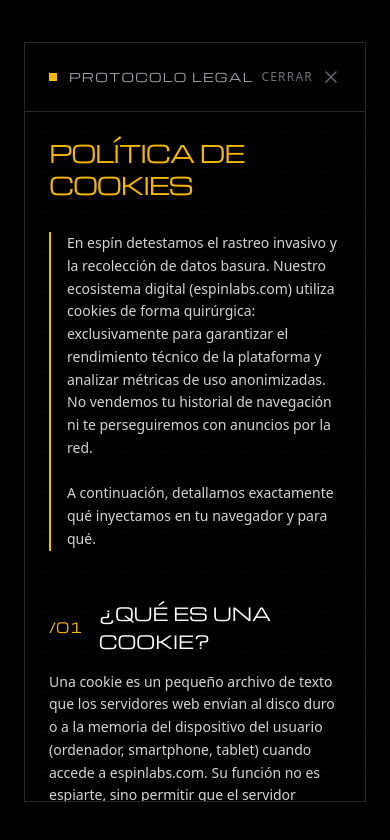
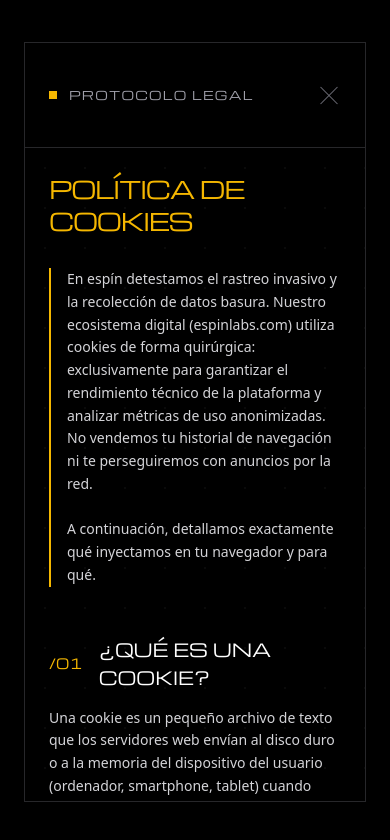
Before and after one commit to aldoramos78/web-espin, a Next.js app: page /politica-de-cookies in a window 390 px wide. Shown: the top 840 px of the page. Built offline with nearby package versions, Linux system fonts and the light colour scheme.

Commit message:
fix: mobile UI tweaks, larger texts and fix legal modal close behavior

```diff
--- a/src/components/ui/HeroBackground.tsx
+++ b/src/components/ui/HeroBackground.tsx
@@ -137,6 +137,7 @@ export function HeroBackground() {
                  <circle cx="calc(70% - 50px)" cy="22%" r="4" fill="currentColor"/>
 
                  {/* Box 2: Bottom Middle (DB Schema - under ecosistemas) */}
+                 <g className="hidden md:block">
                    <rect x="42%" y="60%" width="260" height="220" fill="rgba(0,0,0,0.5)" stroke="rgba(255,255,255,0.3)"/>
                    <line x1="42%" y1="66%" x2="calc(42% + 260px)" y2="66%" stroke="rgba(255,255,255,0.3)"/>
                    <text x="44%" y="64%" fill="#F5B700" stroke="none" className="text-xs font-bold font-michroma">CORE_LEDGER_DB</text>
@@ -148,8 +149,10 @@ export function HeroBackground() {
                    <text x="44%" y="86%" fill="currentColor" stroke="none">created_at: TIMESTAMPZ</text>
                    <path d="M 42% 70% H 35% V 50%" stroke="rgba(245,183,0,0.5)" strokeWidth="2" />
                    <circle cx="35%" cy="50%" r="4" fill="#F5B700" stroke="none"/>
+                 </g>
 
                  {/* Box 3: Bottom Right (Code Snippet) */}
+                 <g className="hidden md:block">
                    <rect x="75%" y="70%" width="340" height="160" rx="4" fill="rgba(0,0,0,0.8)" stroke="rgba(255,255,255,0.1)"/>
                    <text x="77%" y="74%" fill="#F5B700" stroke="none">{'async function executeDemolition(targetId) {'}</text>
                    <text x="79%" y="77%" fill="currentColor" stroke="none">{'  const debt = await getTechnicalDebt(targetId);'}</text>
@@ -159,6 +162,7 @@ export function HeroBackground() {
                    <text x="79%" y="89%" fill="currentColor" stroke="none">{'  }'}</text>
                    <text x="79%" y="92%" fill="currentColor" stroke="none">{'  return status.OPTIMIZED;'}</text>
                    <text x="77%" y="95%" fill="#F5B700" stroke="none">{'}'}</text>
+                 </g>
 
                  {/* Connection from Box 1 to Box 3 */}
                  <path d="M 80% 29% V 70%" strokeDasharray="4 2" />
--- a/src/components/ui/IntroPreloader.tsx
+++ b/src/components/ui/IntroPreloader.tsx
@@ -19,7 +19,7 @@ export function IntroPreloader({ onComplete }: { onComplete: () => void }) {
       transition={{ duration: 1.2, ease: easeDelicate }}
     >
       <div className="relative flex items-center justify-center mb-[5vh] md:mb-[8vh]">
-        <svg className="w-[65vw] md:w-[50vw] max-w-[600px] text-white overflow-visible" viewBox="0 0 406 348" fill="none" xmlns="http://www.w3.org/2000/svg">
+        <svg className="w-[85vw] md:w-[50vw] max-w-[600px] text-white overflow-visible" viewBox="0 0 406 348" fill="none" xmlns="http://www.w3.org/2000/svg">
           <motion.path
             d="M252.188 140.625L236.562 117.188L377.188 0L405.996 41.9922L252.188 140.625Z"
             fill="#F5B700"
--- a/src/components/ui/LegalModalLayout.tsx
+++ b/src/components/ui/LegalModalLayout.tsx
@@ -14,11 +14,7 @@ export function LegalModalLayout({ children, title }: { children: React.ReactNod
   }, []);
 
   const handleClose = () => {
-    if (window.history.length > 2) {
-      router.back();
-    } else {
-      router.push("/");
-    }
+    router.push("/", { scroll: false });
   };
 
   return (
@@ -42,12 +38,13 @@ export function LegalModalLayout({ children, title }: { children: React.ReactNod
           </div>
           <button
             onClick={handleClose}
-            className="group flex items-center gap-2 hover:text-[#F5B700] transition-colors cursor-pointer"
+            className="p-4 -mr-4 group transition-transform duration-500 hover:rotate-90 z-10"
+            aria-label="Cerrar modal"
           >
-            <span className="text-xs font-space-mono tracking-widest uppercase text-zinc-500 group-hover:text-[#F5B700] transition-colors">Cerrar</span>
-            <svg className="w-5 h-5 text-zinc-500 group-hover:text-[#F5B700] transition-colors" fill="none" viewBox="0 0 24 24" stroke="currentColor" strokeWidth="1.5">
-              <path strokeLinecap="round" strokeLinejoin="round" d="M6 18L18 6M6 6l12 12" />
-            </svg>
+            <div className="relative w-6 h-6">
+              <span className="absolute top-1/2 left-0 w-6 h-[1px] bg-zinc-500 group-hover:bg-[#F5B700] rotate-45 transition-colors duration-300"></span>
+              <span className="absolute top-1/2 left-0 w-6 h-[1px] bg-zinc-500 group-hover:bg-[#F5B700] -rotate-45 transition-colors duration-300"></span>
+            </div>
           </button>
         </div>
 
--- a/src/components/ui/SmartHeader.tsx
+++ b/src/components/ui/SmartHeader.tsx
@@ -49,7 +49,7 @@ export function SmartHeader({ onContactClick }: { onContactClick: () => void })
           {/* Logo */}
           <motion.div initial={{ opacity: 0 }} animate={{ opacity: 1 }} transition={{ duration: 1.5, ease: easePremium }} className="flex justify-start">
             <a href="#" aria-label="espín" className="flex items-center text-white hover:text-zinc-300 transition-colors">
-              <svg className="h-6 md:h-8 w-auto" viewBox="0 0 1606 564" fill="none" xmlns="http://www.w3.org/2000/svg">
+              <svg className="h-10 md:h-10 w-auto" viewBox="0 0 1606 564" fill="none" xmlns="http://www.w3.org/2000/svg">
                 <path d="M1277.06 469.262V188.012H1323.94V225.365C1330.94 215.925 1339.56 208.031 1349.82 201.684C1360.23 195.336 1374.07 190.616 1391.32 187.523C1408.74 184.268 1431.52 182.641 1459.68 182.641C1496.46 182.641 1525.43 186.221 1546.59 193.383C1567.92 200.544 1583.05 213.321 1592 231.713C1600.96 250.105 1605.43 276.146 1605.43 309.838V469.262H1558.31V309.838C1558.31 290.632 1556.68 275.17 1553.43 263.451C1550.17 251.732 1544.56 242.862 1536.58 236.84C1528.77 230.818 1517.95 226.83 1504.11 224.877C1490.28 222.761 1472.7 221.703 1451.38 221.703C1418.83 221.703 1393.27 224.389 1374.72 229.76C1356.16 235.131 1343.06 243.594 1335.41 255.15C1327.76 266.544 1323.94 281.436 1323.94 299.828V469.262H1277.06Z" fill="currentColor"/>
                 <path d="M1170.71 469.262V203.637H1217.59V469.262H1170.71ZM1139.46 141.625L1123.84 118.188L1264.46 1L1293.27 42.9922L1139.46 141.625Z" fill="currentColor"/>
                 <path d="M1138.77 142L1123 118.333L1264.93 0L1294 42.4028L1138.77 142Z" fill="#F5B700"/>
@@ -121,18 +121,6 @@ export function SmartHeader({ onContactClick }: { onContactClick: () => void })
                     </div>
                   </a>
               ))}
-              <a
-                href="#contacto"
-                onClick={(e) => { e.preventDefault(); setIsMobileMenuOpen(false); onContactClick(); }}
-                className="group block py-6 md:py-10 border-y border-zinc-800 transition-colors"
-              >
-                <div className="flex flex-row items-baseline gap-4 md:gap-10 transform group-hover:translate-x-3 md:group-hover:translate-x-6 transition-transform duration-300 ease-out">
-                  <span className="font-space-mono text-sm md:text-xl text-[#F5B700]">05</span>
-                  <span className="font-michroma font-bold uppercase text-[#F5B700] group-hover:text-white transition-colors duration-300" style={{ fontSize: 'clamp(1.8rem, 6vw, 6rem)', lineHeight: 1 }}>
-                    Contacto
-                  </span>
-                </div>
-              </a>
             </div>
           </motion.div>
         )}
```
Also changed, not shown: src/app/page.tsx (+4 -4 lines). Lines whose indentation alone changed are shown as unchanged.
